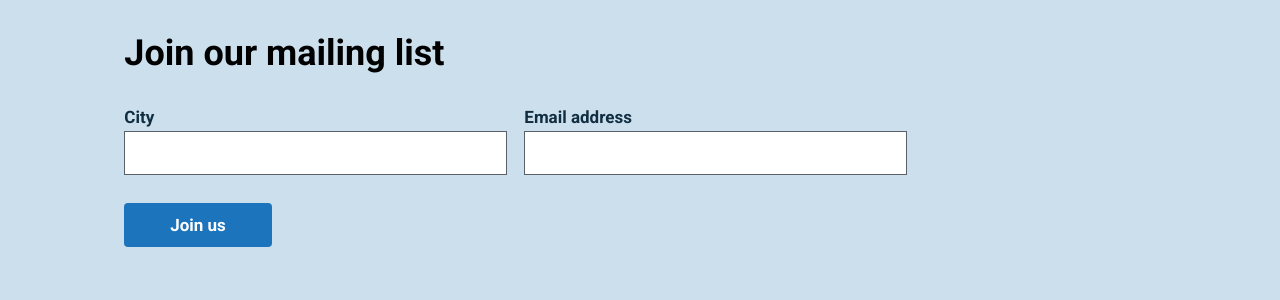
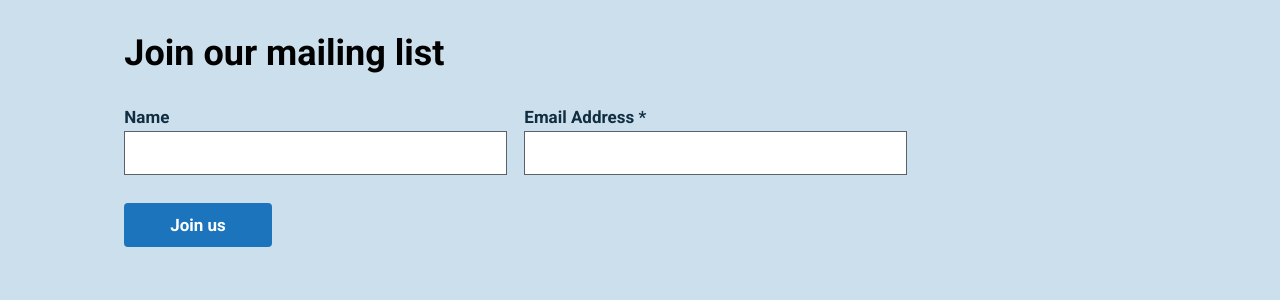
Before and after one commit to cityofaustin/policy-team, a Jekyll site: the page built from index.md, in a window 1280 px wide and 900 px high, scrolled down 1399 px. Shown: the part 511-811 px from the top of the window. Built offline with Jekyll 4.4.1, drawn with Linux system fonts in a browser that asks for light colours; comment, search, counter and statistics services are not loaded.

Commit message:
update signup form

```diff
--- a/_layouts/landing-page.html
+++ b/_layouts/landing-page.html
@@ -78,12 +78,10 @@ layout: default
 
 
 
-
-
 <section class="page-section gray-back" id="signup">
 
   <div class="container" id="mc_embed_signup">
-    <form action="https://superpublic.us18.list-manage.com/subscribe/post?u=ea9a070ca97cc1085d92e90af&amp;id=605747fa41" method="post" id="mc-embedded-subscribe-form" name="mc-embedded-subscribe-form" class="validate" target="_blank" novalidate>
+    <form action="https://austintexas.us19.list-manage.com/subscribe/post?u=048009978de4cbef153655b73&amp;id=7d4967c172" method="post" id="mc-embedded-subscribe-form" name="mc-embedded-subscribe-form" class="validate" target="_blank" novalidate>
     <div class="row">
       <div class="col-xs-10 col-xs-offset-1 col-lg-10 col-lg-offset-1">
 
@@ -96,12 +94,13 @@ layout: default
 
           <div class="row signup-form-fields">
               <div class="col-sm signup-field">
-                  <label class="label-style" for="mce-CITY">City</label>
-                  <input type="text" value="" name="CITY" class="required" id="mce-CITY">
+                <label for="mce-NAME">Name </label>
+              	<input type="text" value="" name="NAME" class="" id="mce-NAME">
               </div>
               <div class="col-sm signup-field">
-                  <label class="label-style" for="mce-EMAIL">Email address </label>
-                  <input type="email" value="" name="EMAIL" class="required email" id="mce-EMAIL">
+                <label for="mce-EMAIL">Email Address  <span class="asterisk">*</span>
+              </label>
+              	<input type="email" value="" name="EMAIL" class="required email" id="mce-EMAIL">
               </div>
           </div>
 
@@ -111,7 +110,7 @@ layout: default
                     <div class="response" id="mce-error-response" style="display:none"></div>
                     <div class="response" id="mce-success-response" style="display:none"></div>
                   </div>    <!-- real people should not fill this in and expect good things - do not remove this or risk form bot signups-->
-                  <div style="position: absolute; left: -5000px;" aria-hidden="true"><input type="text" name="b_ea9a070ca97cc1085d92e90af_605747fa41" tabindex="-1" value=""></div>
+                  <div style="position: absolute; left: -5000px;" aria-hidden="true"><input type="text" name="b_048009978de4cbef153655b73_7d4967c172" tabindex="-1" value=""></div>
                   <div class="clear"><input type="submit" value="Join us" name="subscribe" id="mc-embedded-subscribe" class="button"></div>
 
               </div>
@@ -121,6 +120,6 @@ layout: default
         </div>
       </div>
   </form>
-  <script type='text/javascript' src='//s3.amazonaws.com/downloads.mailchimp.com/js/mc-validate.js'></script><script type='text/javascript'>(function($) {window.fnames = new Array(); window.ftypes = new Array();fnames[1]='CITY';ftypes[1]='text';fnames[0]='EMAIL';ftypes[0]='email';}(jQuery));var $mcj = jQuery.noConflict(true);</script>
+  <script type='text/javascript' src='//s3.amazonaws.com/downloads.mailchimp.com/js/mc-validate.js'></script><script type='text/javascript'>(function($) {window.fnames = new Array(); window.ftypes = new Array();fnames[1]='NAME';ftypes[1]='text';fnames[0]='EMAIL';ftypes[0]='email';}(jQuery));var $mcj = jQuery.noConflict(true);</script>
   </div>
 </section>
```
